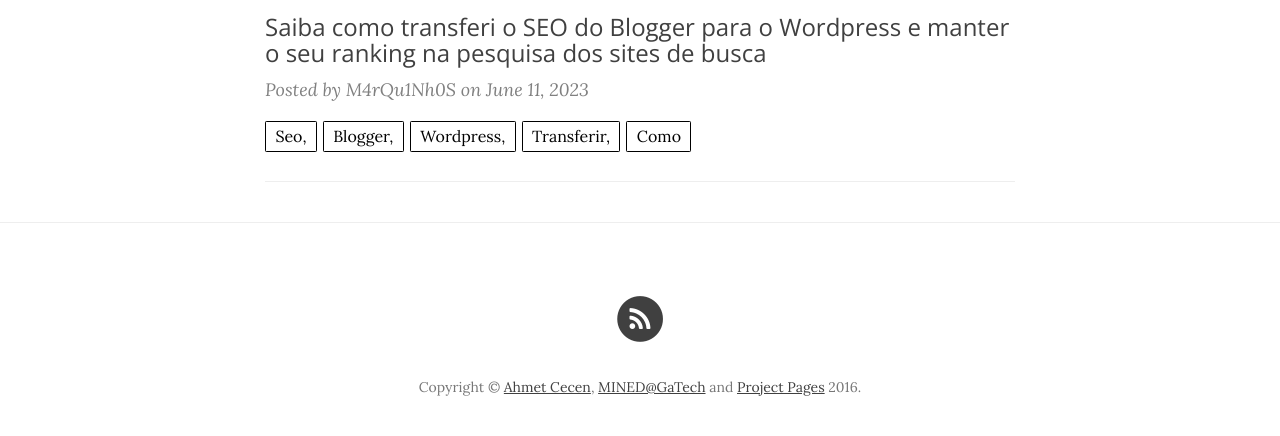
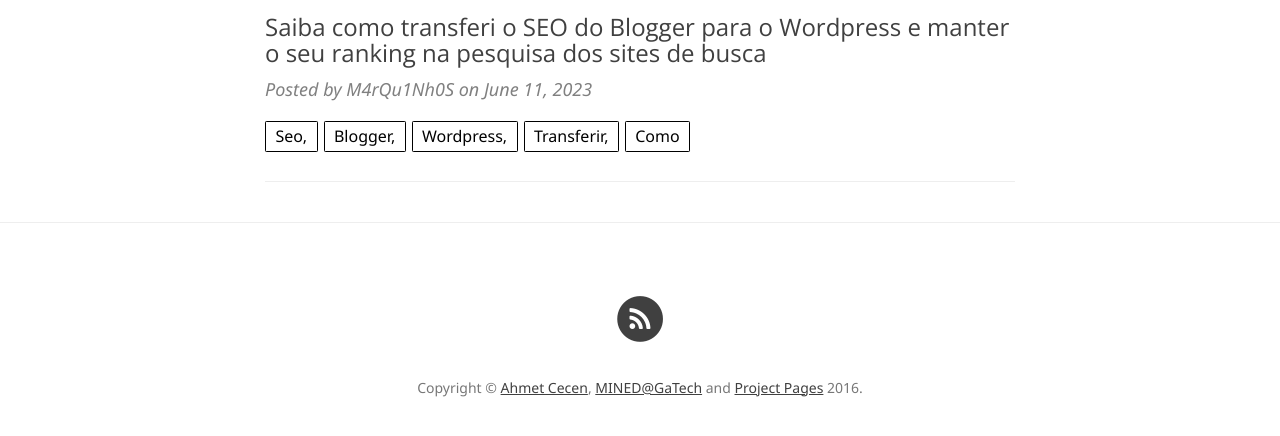
Before and after one commit to marcosfs93/marcosfs93.github.io, a Jekyll site: the page built from index.html, in a window 1280 px wide. Shown: the part 402-838 px from the top of the page. Built offline with Jekyll 4.4.1, drawn with Linux system fonts in a browser that asks for light colours; nearby versions of some CDN libraries; the list of posts is cut into pages by our own code.

Commit message:
Update clean-blog.css

```diff
--- a/css/clean-blog.css
+++ b/css/clean-blog.css
@@ -5,7 +5,7 @@
   color: #FFFFFF;
 }
 body {
-  font-family: 'Lora', 'Times New Roman', serif;
+  font-family: "Segoe UI","Noto Sans",Helvetica,Arial,sans-serif,"Apple Color Emoji","Segoe UI Emoji";
   font-size: 20px;
   color: #404040;
 }
```
